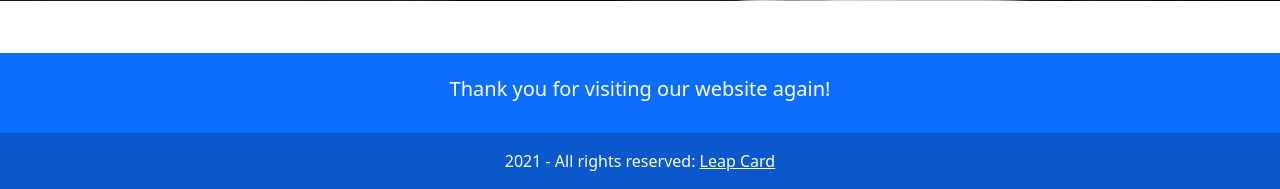
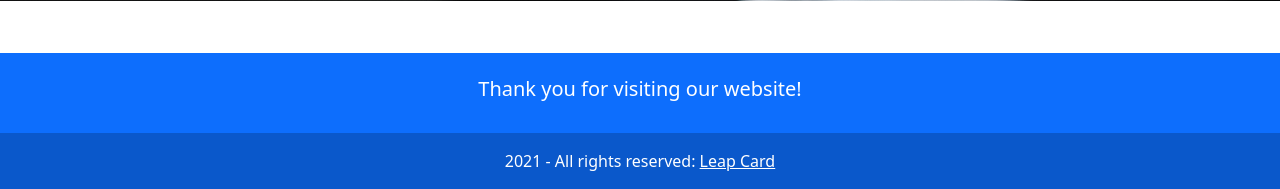
Before and after one commit to x20205511/Leapcard, a Flask app: page /about in a window 1280 px wide. Shown: the part 611-800 px from the top of the page. Run offline with Flask 2, Linux system fonts and the light colour scheme.

Commit message:
updated for video demonstration

```diff
--- a/application/templates/layout.html
+++ b/application/templates/layout.html
@@ -49,7 +49,7 @@
 
       <footer class="bg-primary text-center text-white fixed-bottom" style="background-color: #21081a;">
         <!-- Grid container -->
-        <div class="container p-4"><h5>Thank you for visiting our website again!</h5></div>
+        <div class="container p-4"><h5>Thank you for visiting our website!</h5></div>
         <!-- Grid container -->
 
         <!-- Copyright -->
```
